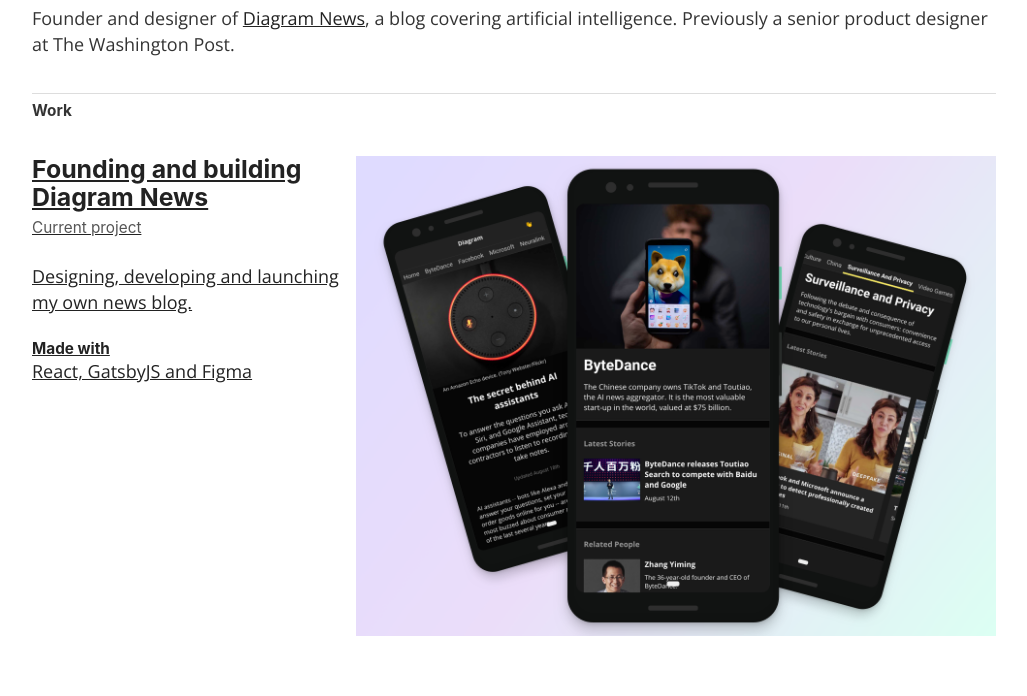
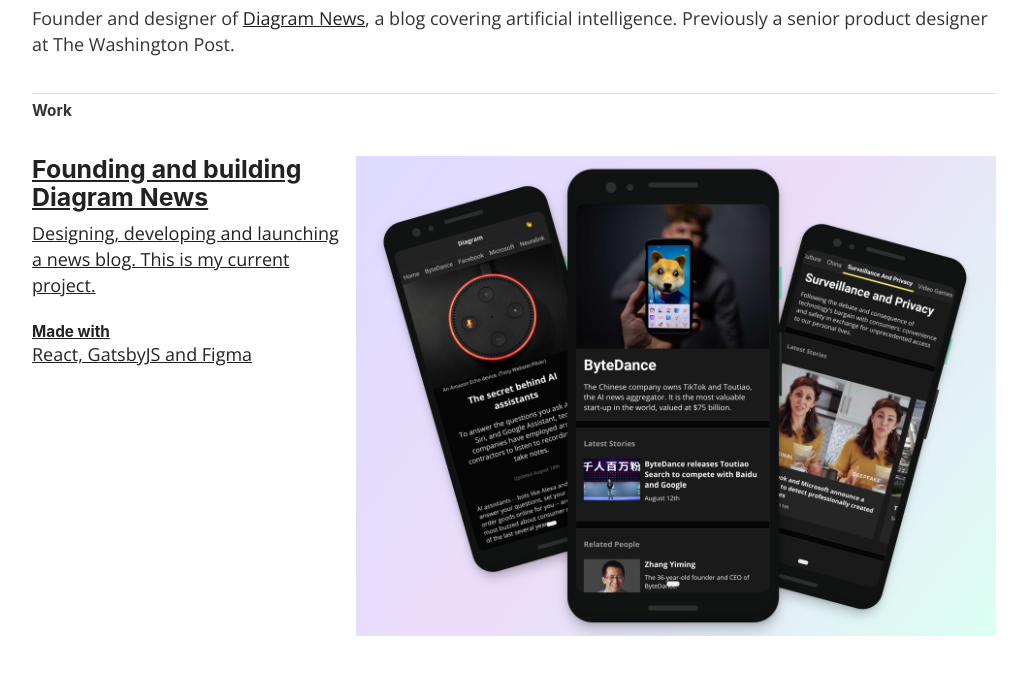
Before and after one commit to blake-hunsicker/portfolio, a Gatsby site: page / in a window 1280 px wide. Shown: the part 104-800 px from the top of the page, without its empty margins (126-1153 px from the left). Built offline with nearby package versions, Linux system fonts and the light colour scheme; Gatsby itself is replaced by a stand-in of ours; some packages are replaced by stand-ins of ours.

Commit message:
One last change to the homepage -- removing the extra time label

```diff
--- a/src/pages/diagram.md
+++ b/src/pages/diagram.md
@@ -1,8 +1,8 @@
 ---
 title: "Founding and building Diagram News"
-blurb: "Designing, developing and launching my own news blog."
+blurb: "Designing, developing and launching a news blog."
 tech: "React, GatsbyJS and Figma"
-time: "Current project"
+time: "This is my current project"
 order: 4
 type: "project"
 image: "../images/diagram0.png"
--- a/src/pages/index.js
+++ b/src/pages/index.js
@@ -21,8 +21,7 @@
           			<h3 className="project-title">
 		              {node.frontmatter.title}
 		            </h3>
-                <h5 className="time">{node.frontmatter.time}</h5>
-		            <p>{node.frontmatter.blurb}</p>
+		            <p>{node.frontmatter.blurb} {node.frontmatter.time}.</p>
                 <h5 className="label">Made with</h5>
 		            <p>{node.frontmatter.tech}</p>
           		</div>
--- a/src/pages/video.md
+++ b/src/pages/video.md
@@ -2,7 +2,7 @@
 title: "Designing video experiences"
 blurb: "Shooting video and designing the Washington Post video landing page."
 tech: "Sketch, Invision and HTML/CSS and Javascript"
-time: "2013 - 2014; Washington Post 2017"
+time: "2013 - 2014; 2017"
 order: 1
 type: "project"
 image: "../images/video0.png"
```
